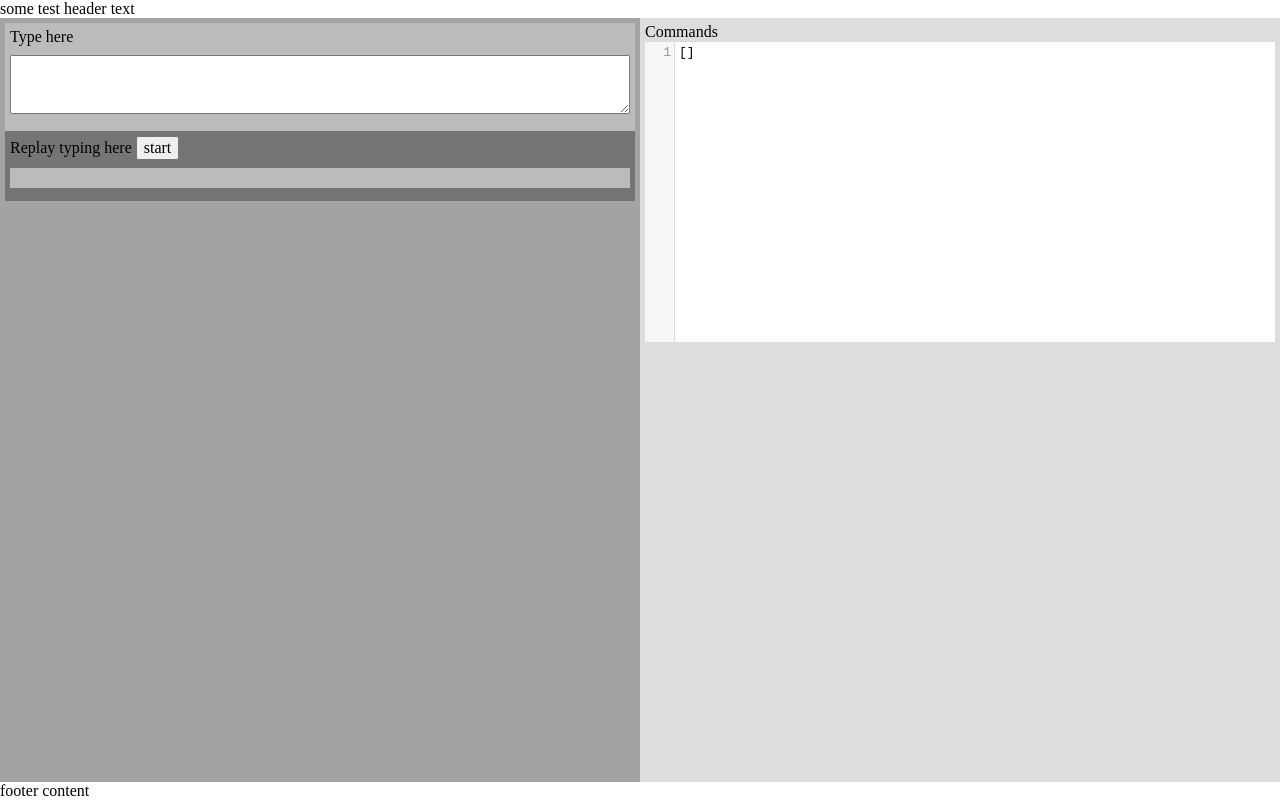
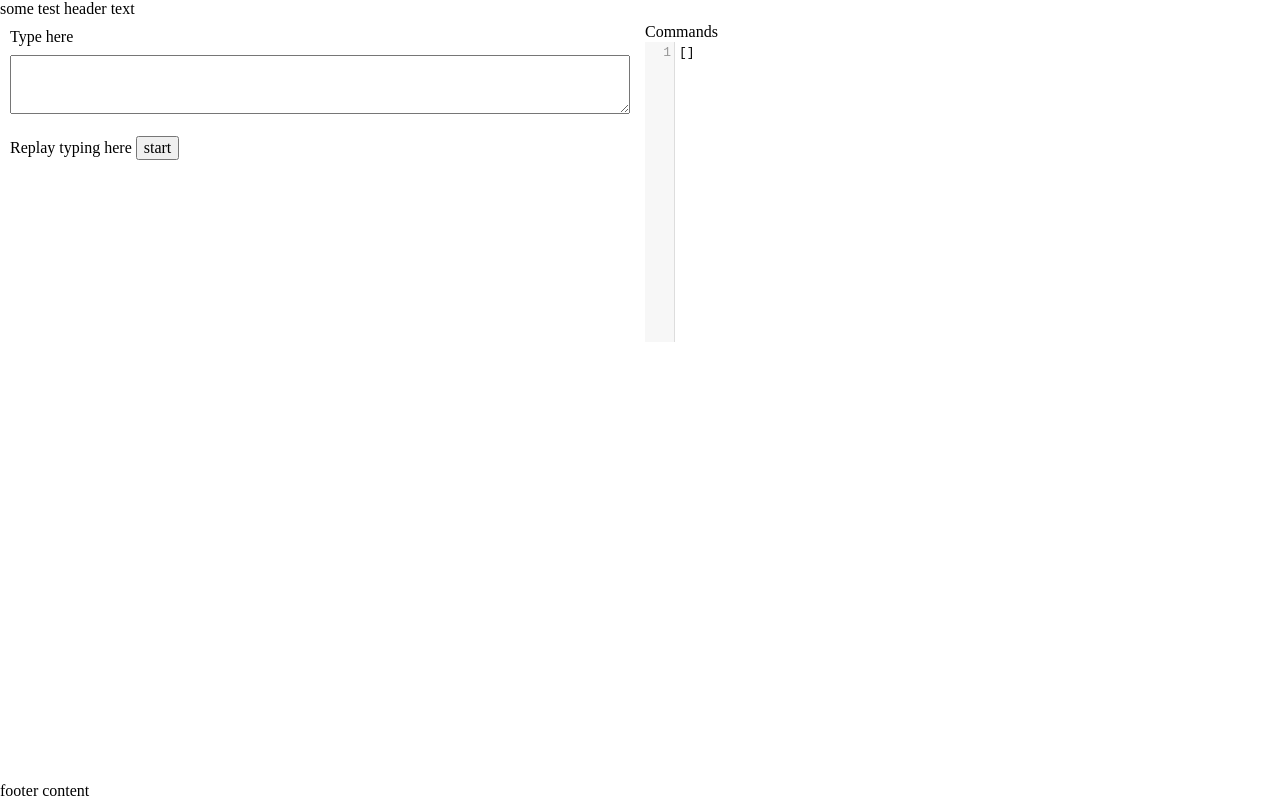
Before and after one commit to jaywritescode/clickclack, a website: page site/index.html in a window 1280 px wide. Drawn offline with nearby package versions, Linux system fonts and the light colour scheme.

Commit message:
remove background colors

```diff
--- a/site/index.html
+++ b/site/index.html
@@ -21,21 +21,21 @@
         some test header text
       </header>
       <main>
-        <section class="left" style="background-color: #a3a3a3;">
-          <div id="typing-area" style="background-color: #BBBBBB;">
+        <section class="left">
+          <div id="typing-area">
             <label>
               Type here
               <textarea class="text-holder"></textarea>
             </label>
           </div>
-          <div id="replay-area" style="background-color: #757575;">
+          <div id="replay-area">
               Replay typing here
               <button>start</button>
-              <div id="replay" class="text-holder" style="background-color: #BBBBBB;"></div>
+              <div id="replay" class="text-holder"></div>
             </label>
           </div>
         </section>
-        <section class="right" style="background-color: #DDDDDD;">
+        <section class="right">
           <label>
             Commands
             <textarea id="output">[]</textarea>
```
